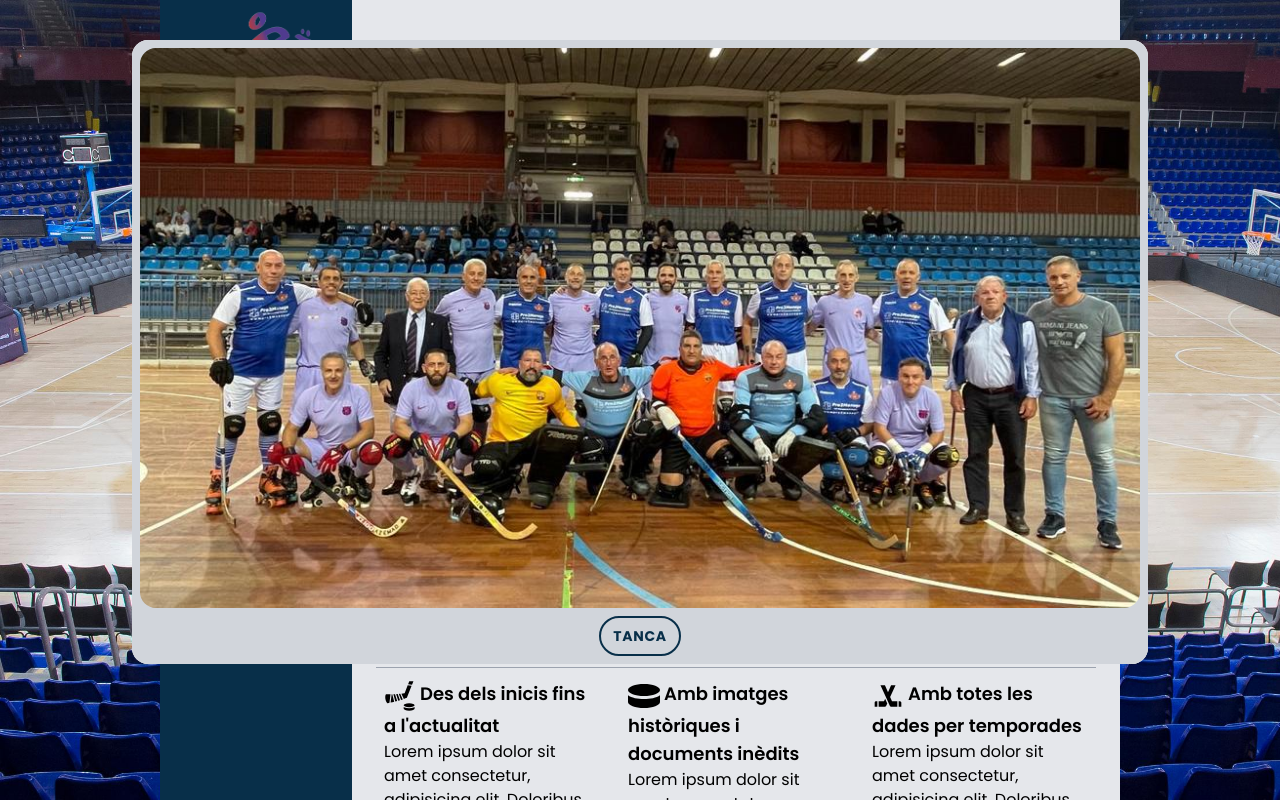
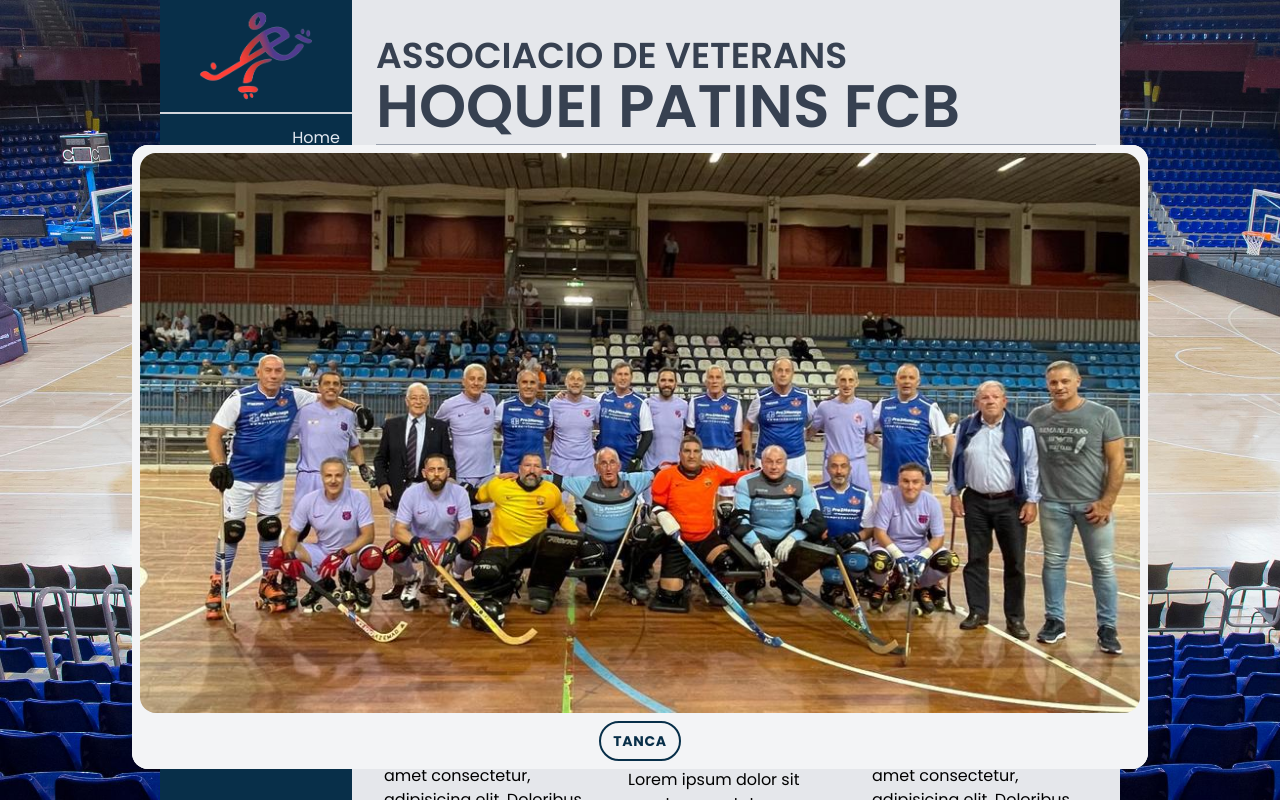
Before and after one commit to alex0rpi/web-veterans-hoquei, a React (Vite) app in the folder client/: page / in a window 1280 px wide. Both pictures are taken after a click on the element 736 px from the left and 378 px from the top of the page. Built offline with nearby package versions, Linux system fonts and the light colour scheme.

Commit message:
no backdrop for the moment

```diff
--- a/client/src/components/main/ImageSlider.tsx
+++ b/client/src/components/main/ImageSlider.tsx
@@ -8,7 +8,6 @@
 } from "@fortawesome/free-solid-svg-icons";
 import { useState } from "react";
 import ImageModal from "../utils/ModalImage";
-// import { motion } from "framer-motion";
 
 const ImageSlider = () => {
 
@@ -40,15 +39,11 @@
 
   return (
     <>
-      {/* <motion.div
-      initial={{ opacity: 0 }}
-      animate={{ opacity: 1 }}
-      transition={{ duration: 250 }}
-      > */}
       <ImageModal show={showModal} image={slides[currentIndex]} onModalClick={toggleImageModal}/>
-      {/* </motion.div> */}
       <div className="relative m-auto h-[450px] w-auto px-4 pt-4 group">
-          <div style={{backgroundImage: `url(${slides[currentIndex]})`, backgroundSize: 'contain', backgroundRepeat: 'no-repeat',backgroundPosition:'center'}} className="w-full h-full rounded-2xl duration-200 cursor-pointer" onClick={toggleImageModal}></div>
+        {/* Image container */}
+          <div style={{backgroundImage: `url(${slides[currentIndex]})`, backgroundSize: 'contain', backgroundRepeat: 'no-repeat',backgroundPosition:'center'}} className="w-full h-full rounded-xl duration-200 cursor-pointer hover:scale-95" onClick={toggleImageModal}></div>
+        {/* End of Image container */}
           <div className="opacity-0 group-hover:opacity-100 transition-opacity duration-200 absolute top-[50%] -translate-x-0 translate-y-[-50%] left-5 text-2xl rounded-full p-2 bg-black/20 cursor-pointer text-white w-10 h-10 flex items-center justify-center">
             <FontAwesomeIcon
             icon={faChevronLeft}
--- a/client/src/components/utils/ModalImage.tsx
+++ b/client/src/components/utils/ModalImage.tsx
@@ -7,8 +7,8 @@
 
 const ImageModal = (props: TModalProps) => {
   return (
-    <dialog data-modal open={props.show} className="z-50 top-10 rounded-2xl">
-    <div className="rounded-2xl p-2 flex items-center flex-col bg-gray-300">
+    <dialog data-modal open={props.show} className="z-50 top-15 rounded-2xl">
+      <div className="rounded-2xl p-2 flex items-center flex-col bg-gray-100">
         <img src={props.image} alt="Foto" className="w-auto h-[70vh] m-auto rounded-2xl cursor-pointer" onClick={props.onModalClick}/>
         <form method="dialog" className="pt-2">
           <button className="btn border-primary text-primary transition duration-500 ease-out hover:bg-primary hover:text-white md:border-2">Tanca</button>
```
Lines whose indentation alone changed are shown as unchanged.
